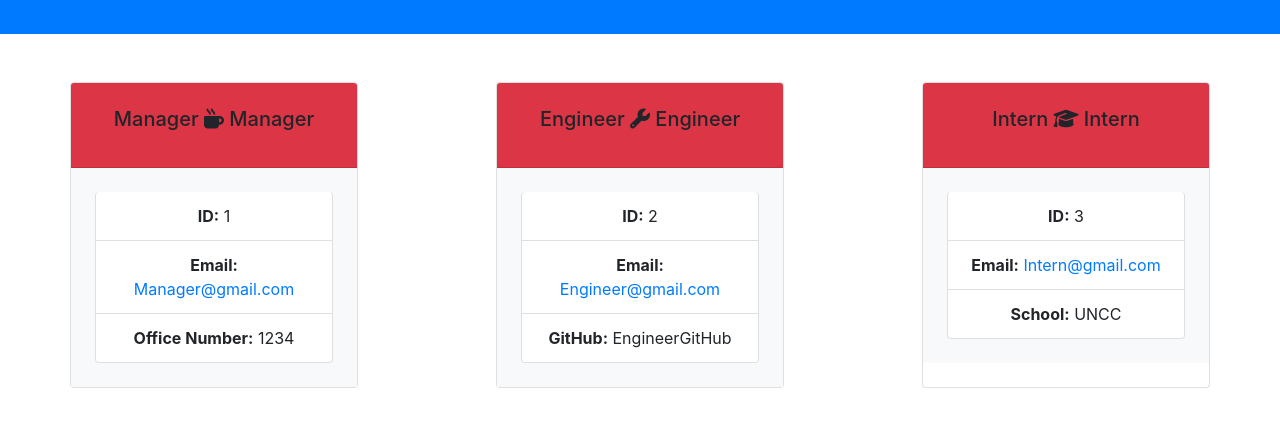
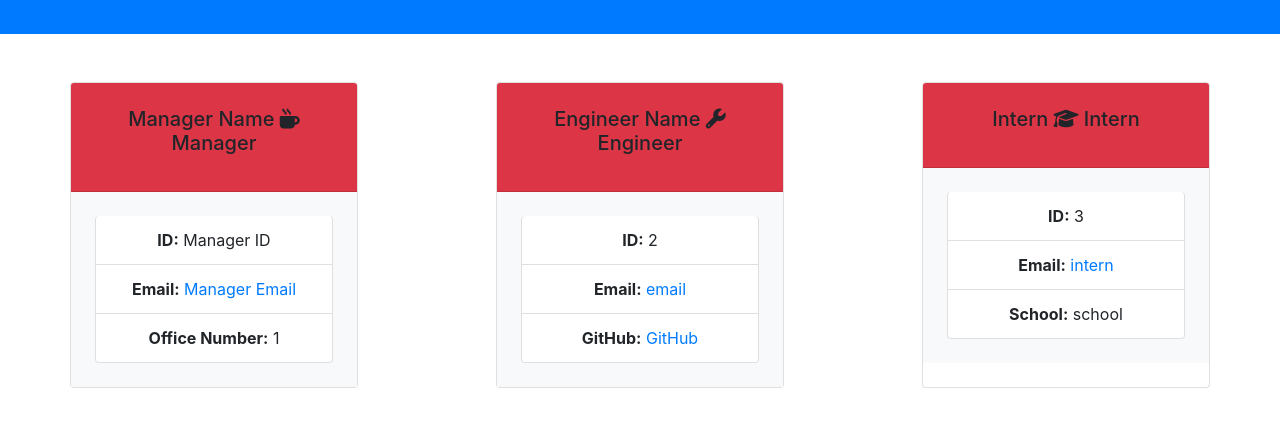
Before and after one commit to SimKat123/Team-Collection, a website: page Sample.html in a window 1280 px wide. Shown: the part 118-542 px from the top of the page. Drawn offline with nearby package versions, Linux system fonts and the light colour scheme.

Commit message:
Corrections for github link

```diff
--- a/SampleHTML.html
+++ b/Sample.html
@@ -25,23 +25,23 @@
     <div class= "row">
             <div class="card" style="width: 18rem;">
                 <div class="card-header bg-danger p-4">
-                    <h5 class="card-title text-center">Manager <i class="fa-solid fa-mug-hot"></i> Manager</h5>
+                    <h5 class="card-title text-center">Manager Name <i class="fa-solid fa-mug-hot"></i> Manager</h5>
                 </div>
                 <ul class="list-group bg-light text-center p-4">
-                    <li class="list-group-item"><strong>ID:</strong> 1</li>
-                    <li class="list-group-item"><strong>Email:</strong> <a href="mailto:Manager@gmail.com"> Manager@gmail.com</a></li>
-                    <li class="list-group-item"><strong>Office Number:</strong> 1234</li>
+                    <li class="list-group-item"><strong>ID:</strong> Manager ID</li>
+                    <li class="list-group-item"><strong>Email:</strong> <a href="mailto:Manager Email"> Manager Email</a></li>
+                    <li class="list-group-item"><strong>Office Number:</strong> 1</li>
                 </ul>
             </div>
         </div> <div class= "row">
             <div class="card" style="width: 18rem;">
                 <div class="card-header bg-danger p-4">
-                    <h5 class="card-title text-center">Engineer <i class="fa-solid fa-wrench"></i> Engineer</h5>
+                    <h5 class="card-title text-center">Engineer Name <i class="fa-solid fa-wrench"></i> Engineer</h5>
                 </div>
                 <ul class="list-group bg-light text-center p-4">
                     <li class="list-group-item"><strong>ID:</strong> 2</li>
-                    <li class="list-group-item"><strong>Email:</strong> <a href="mailto:Engineer@gmail.com"> Engineer@gmail.com</a></li>
-                    <li class="list-group-item"><strong>GitHub:</strong> EngineerGitHub</li>
+                    <li class="list-group-item"><strong>Email:</strong> <a href="mailto:email"> email</a></li>
+                    <li class="list-group-item"><strong>GitHub:</strong> <a href="mailto:GitHub"> GitHub</a></li>
                 </ul>
             </div>
         </div> <div class= "row">
@@ -51,8 +51,8 @@
                 </div>
                 <ul class="list-group bg-light text-center p-4">
                     <li class="list-group-item"><strong>ID:</strong> 3</li>
-                    <li class="list-group-item"><strong>Email:</strong> <a href="mailto:Intern@gmail.com"> Intern@gmail.com</a></li>
-                    <li class="list-group-item"><strong>School:</strong> UNCC</li>
+                    <li class="list-group-item"><strong>Email:</strong> <a href="mailto:intern"> intern</a></li>
+                    <li class="list-group-item"><strong>School:</strong> school</li>
                 </ul>
             </div>
         </div>
--- a/src/template.js
+++ b/src/template.js
@@ -25,7 +25,7 @@ function generateHTML(teamArr) {
                 <ul class="list-group bg-light text-center p-4">
                     <li class="list-group-item"><strong>ID:</strong> ${teamMember.getId()}</li>
                     <li class="list-group-item"><strong>Email:</strong> <a href="mailto:${teamMember.getEmail()}"> ${teamMember.getEmail()}</a></li>
-                    <li class="list-group-item"><strong>GitHub:</strong> ${teamMember.getGitHub()}</li>
+                    <li class="list-group-item"><strong>GitHub:</strong> <a href="mailto:${teamMember.getGitHub()}"> ${teamMember.getGitHub()}</a></li>
                 </ul>
             </div>
         </div> `;
```
Also changed, not shown: ReadMe.md.
